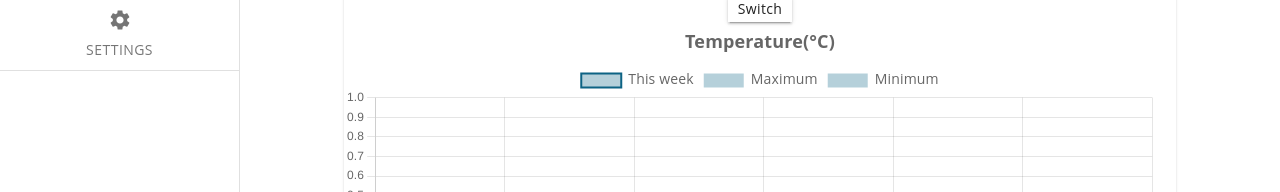
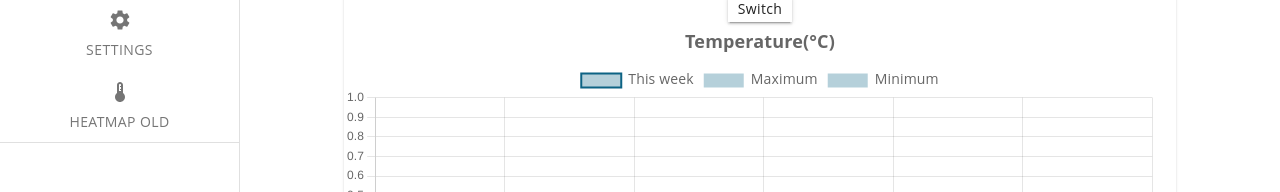
Before and after one commit to s3-db01/ISAAC-frontend, a React (Create React App) app: page / in a window 1280 px wide. Shown: the part 391-583 px from the top of the page. Built offline with nearby package versions, Linux system fonts and the light colour scheme; data requests are answered from the project's data file.

Commit message:
added old heatmap tab

```diff
--- a/src/components/NavBar.js
+++ b/src/components/NavBar.js
@@ -94,6 +94,13 @@ export default function PermanentDrawerLeft() {
 								to="/settings"
 								icon={<SettingsIcon/>}
 							/>
+							<Tab
+								label={<div style={{fontFamily: 'Open Sans'}}>Heatmap old</div>}
+								value="/heatmap-old"
+								component={Link}
+								to="/heatmap-old"
+								icon={<ThermostatIcon/>}
+							/>
 						</Tabs>
 					)}>
 				</Route>
--- a/src/components/helper/Routes.js
+++ b/src/components/helper/Routes.js
@@ -5,6 +5,7 @@ import React, {
 
 import Dashboard from '../Dashboard';
 import HeatmapGrid from '../HeatmapGrid';
+import Heatmap from '../Heatmap';
 import Notifications from '../Notifications';
 import Advanced from '../Advanced';
 import Settings from '../Settings';
@@ -47,6 +48,9 @@ const Routes = () => {
 			<Route path='/settings'>
 				<Settings />
 			</Route>
+			<Route path='/heatmap-old'>
+				<Heatmap data={data}/>
+			</Route>
 			<Route path='/'>
 				<Dashboard data={data}/>
 			</Route>
```
Also changed, not shown: 2 other files (tests, documents, lock files or other folders).
